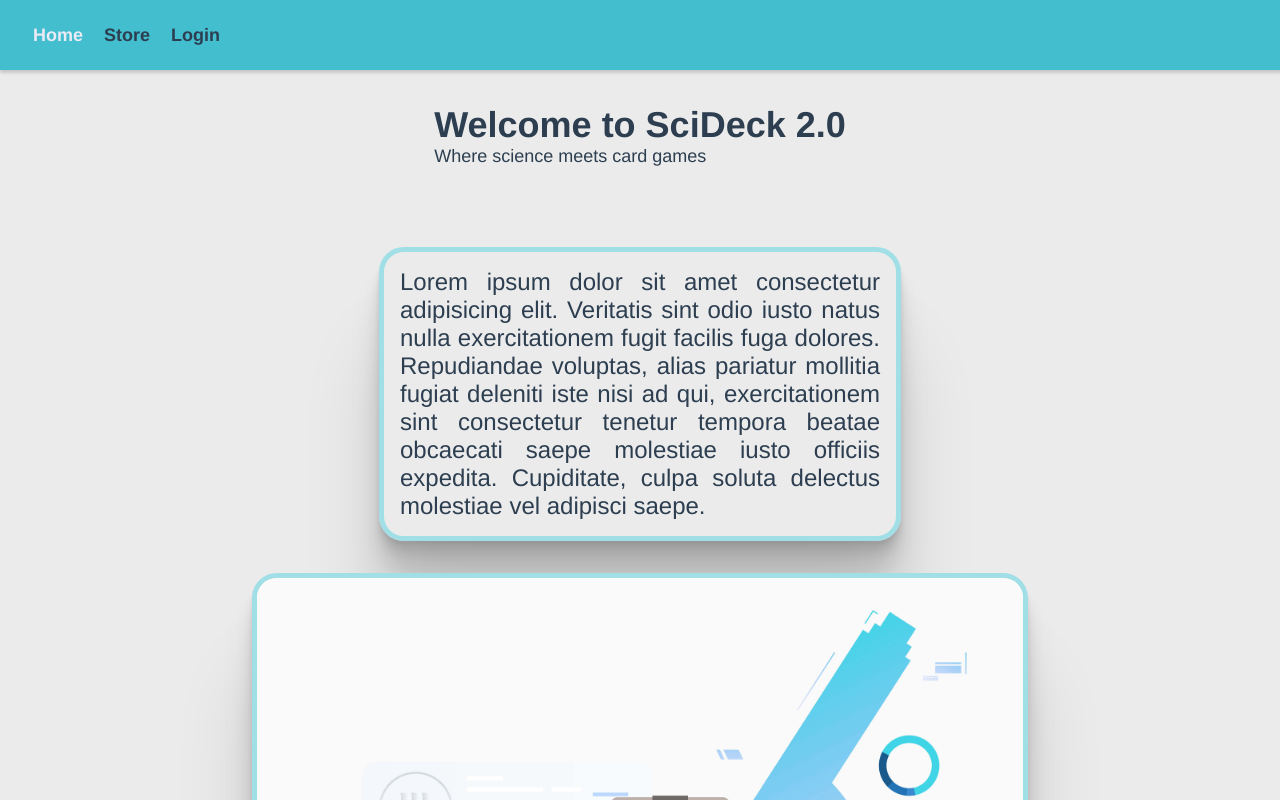
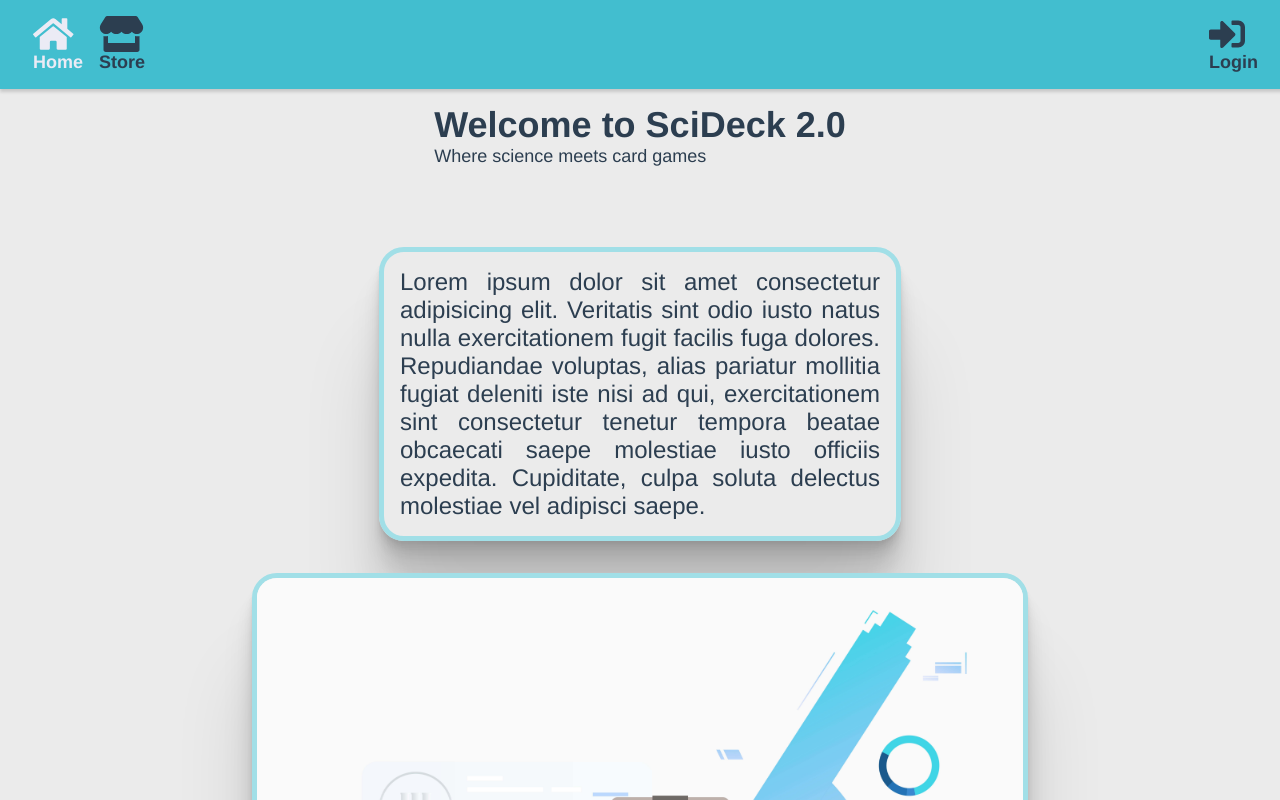
Before and after one commit to Muramatsu2602/vue-marketplace, a Vue app: page / in a window 1280 px wide. Shown: the top 800 px of the page. Built offline with nearby package versions, Linux system fonts and the light colour scheme.

Commit message:
login icon in the right place

```diff
--- a/src/components/Header.vue
+++ b/src/components/Header.vue
@@ -1,11 +1,12 @@
 <template>
   <div id="nav" class="sticky">
-    <div>
-      <router-link to="/">Home </router-link>
-      <router-link to="/store">Store </router-link>
-      <span v-if="!isLoggedIn">
-        <router-link to="/login">Login </router-link>
-      </span>
+    <div class="menu-options-container">
+      <router-link to="/" class="menu-option">
+        <font-awesome-icon size="2x" icon="home" />Home
+      </router-link>
+      <router-link to="/store" class="menu-option">
+        <font-awesome-icon size="2x" icon="store" />Store
+      </router-link>
     </div>
     <div id="exit" v-if="isLoggedIn" class="dropdown">
       <div id="exitButton" class="dropbtn">
@@ -17,6 +18,11 @@
         <p @click="logOutHandler">Exit</p>
         <p @click="displayAlertHandler">About</p>
       </div>
+    </div>
+    <div id="login" v-else>
+      <router-link to="/login" class="menu-option">
+        <font-awesome-icon size="2x" icon="sign-in-alt" /> Login
+      </router-link>
     </div>
   </div>
 </template>
@@ -41,7 +47,7 @@ export default defineComponent({
     };
 
     const displayAlertHandler = () => {
-      alert("Hey there....");
+      alert("Hey there.... This is all thanks to Ingate Educa's platform...");
     };
 
     return { isLoggedIn, username, logOutHandler, displayAlertHandler };
@@ -53,8 +59,8 @@ export default defineComponent({
 #nav {
   display: flex;
   justify-content: space-between;
-  padding: 25px 25px 25px 25px;
-  height: 20px;
+  padding: 8px 25px 8px 25px;
+  /* height: 20px; */
   background-color: var(--color-primary-medium);
 
   a {
@@ -70,6 +76,28 @@ export default defineComponent({
   }
 
   box-shadow: rgba(0, 0, 0, 0.15) 0px 3px 3px 0px;
+}
+
+.menu-option {
+  display: flex;
+  flex-direction: column;
+}
+
+.menu-options-container {
+  /* background-color: red; */
+  display: flex;
+  justify-content: left;
+  height: 3.8rem;
+  width: 15rem;
+}
+
+#login {
+  display: flex;
+  flex-direction: row;
+  align-items: center;
+  justify-content: space-between;
+
+  width: 6.5rem;
 }
 
 #exit {
@@ -130,7 +158,7 @@ export default defineComponent({
 .dropdown-content {
   display: none;
   position: absolute;
-  margin-top: 5rem;
+  margin-top: 6.2rem;
   background-color: #f9f9f9;
 
   padding-left: 1rem;
@@ -149,7 +177,6 @@ export default defineComponent({
 /* Change color of dropdown links on hover */
 .dropdown-content p:hover {
   cursor: pointer;
-
   border-bottom: 2px solid var(--color-primary-medium);
 }
 
--- a/src/main.ts
+++ b/src/main.ts
@@ -1,21 +1,26 @@
-import { createApp } from 'vue';
-import App from './App.vue';
-import './registerServiceWorker';
-import router from './router';
+import { createApp } from "vue";
+import App from "./App.vue";
+import "./registerServiceWorker";
+import router from "./router";
 
-import '@/styles/global.css';
+import "@/styles/global.css";
 
-import { library } from '@fortawesome/fontawesome-svg-core'
+import { library } from "@fortawesome/fontawesome-svg-core";
 import { FontAwesomeIcon } from "@fortawesome/vue-fontawesome";
 
 // choosing the icons
 import { faUserCircle } from "@fortawesome/free-solid-svg-icons";
-
+import { faHome } from "@fortawesome/free-solid-svg-icons";
+import { faStore } from "@fortawesome/free-solid-svg-icons";
+import { faSignInAlt } from "@fortawesome/free-solid-svg-icons";
 
 // Adding to the library
 library.add(faUserCircle);
+library.add(faHome);
+library.add(faStore);
+library.add(faSignInAlt);
 
 createApp(App)
   .component("font-awesome-icon", FontAwesomeIcon)
   .use(router)
-  .mount('#app');
+  .mount("#app");
```
